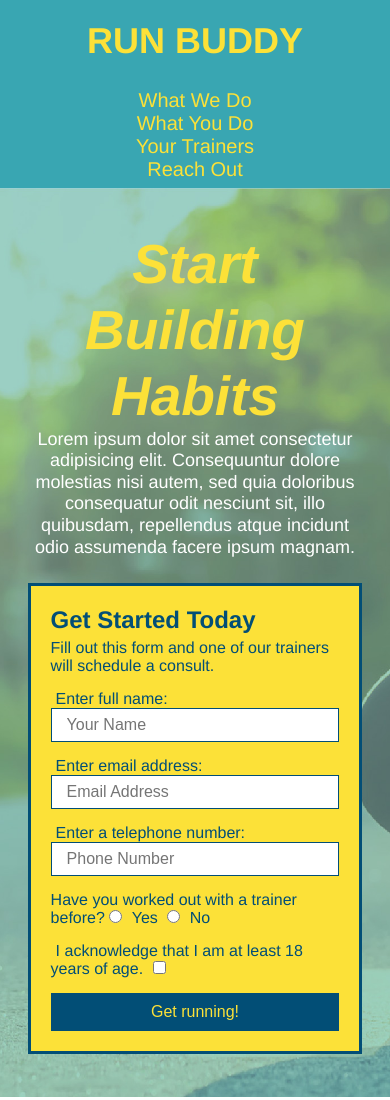
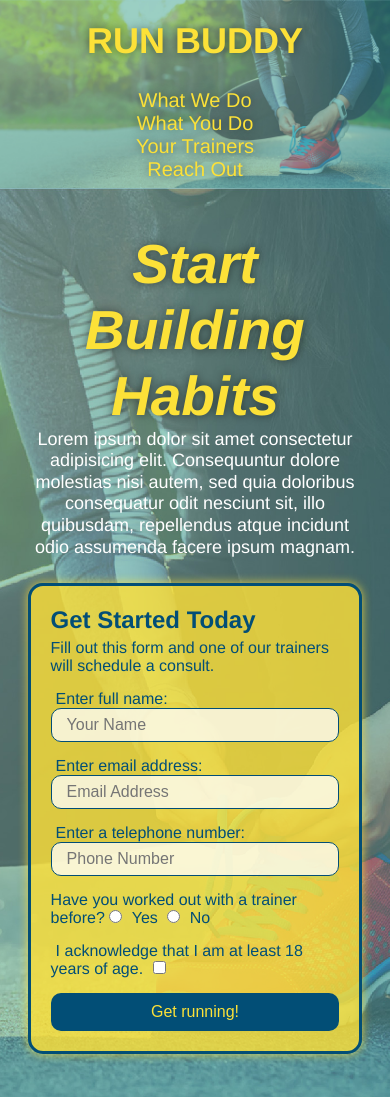
Before and after one commit to DrewOct/run-buddy, a plain HTML site: page index.html in a window 390 px wide. Shown: the top 1100 px of the page. Drawn offline with Linux system fonts and the light colour scheme.

Commit message:
borders added

```diff
--- a/assets/style/style.css
+++ b/assets/style/style.css
@@ -15,12 +15,21 @@ header {
     display: flex;
     justify-content: space-between;
     flex-wrap: wrap;
+    position: -webkit-sticky;
+    position: sticky;
+    top: 0;
+    background-image: url("../images/hero-bg.jpeg");
+    background-size: cover;
+    background-position: center;
+    background-attachment: fixed;
+    background-position: 80%;
 }
 header h1 {
     font-weight: bold;
     margin: 0;
     font-size: 36px;
     color: #fce138;
+    text-shadow: 0 0 10px rgba(0, 0, 0, 0.5);
 }
 
 header a {
@@ -38,12 +47,21 @@ header nav ul {
    justify-content: space-between;
    align-items: center;
    list-style: none;
+   text-shadow: 0 0 10px rgba(0, 0, 0, 0.5);
+
 }
 
 header nav ul li a {
     padding: 10px 50px;
     font-weight: lighter;
     font-size: 1.55vw;
+}
+
+header nav ul li a:hover {
+    background: #fce138;
+    color: #024e76;
+    border-radius: 15px;
+    text-shadow: none;
 }
 /* HEADER AND/OR NAV BAR STYLES END */
 
@@ -87,6 +105,8 @@ section {
     justify-content: center;
     flex-wrap: wrap;
     align-items: flex-start;
+    background-attachment: fixed;
+    background-position: 80%;
 }
 
 .hero-cta {
@@ -102,14 +122,22 @@ section {
     font-style: italic;
     font-size: 55px;
     color: #fce138;
+    text-shadow: 0 0 10px rgba(0, 0, 0, 0.5);
+
 }
 .hero-form {
     border: 3px solid #024e76;
-    background-color: #fce138;
+    background-color: rgba(255, 225, 56, 0.8);
     padding: 20px;
     color: #024e76;
     width: 40%;
     margin: 3.5%;
+    box-shadow: 0 0 10px rgba(252, 225, 56, 0.8);
+    border-radius: 15px;
+}
+
+.hero-form button:hover {
+    background-color: #39a6b2;
 }
 
 .hero-form h3 {
@@ -129,6 +157,13 @@ section {
     color: #024e76;
     width: 100%;
     margin-bottom: 15px;
+    border-radius: 10px;
+    background-color: rgba(255,255,255, 0.75);
+}
+
+.form-input:focus {
+    background-color: rgba(255,255,255, 1);
+    outline: none;
 }
 
 .hero-form label {
@@ -141,6 +176,7 @@ section {
     border: none;
     padding: 10px 20px;
     font-size: 16px;
+    border-radius: 10px;
 }
 /* Hero Style End */
 
@@ -191,6 +227,10 @@ section {
     flex-wrap: wrap;
     align-items: center;
     justify-content: space-between;
+}
+
+.step:last-child {
+    border-bottom: none;
 }
 
 .step h3 {
@@ -321,6 +361,7 @@ section {
     width: 100%;
     margin-bottom: 15px;
     margin-top: 5px;
+    border-radius: 10px;
 }
 
 .contact-form button {
@@ -331,6 +372,12 @@ section {
     text-align: center;
     padding: 15px 0;
     font-size: 16px;
+    border-radius: 10px;
+}
+
+.contact-form button:hover {
+    color: #fce138;
+    background: #39a6b2;
 }
 .contact-info a {
     color: #fce138;
@@ -356,6 +403,7 @@ section {
     header {
         padding-bottom: 0;
         justify-content: center;
+        position: relative;
     }
 
     header h1 {
```
